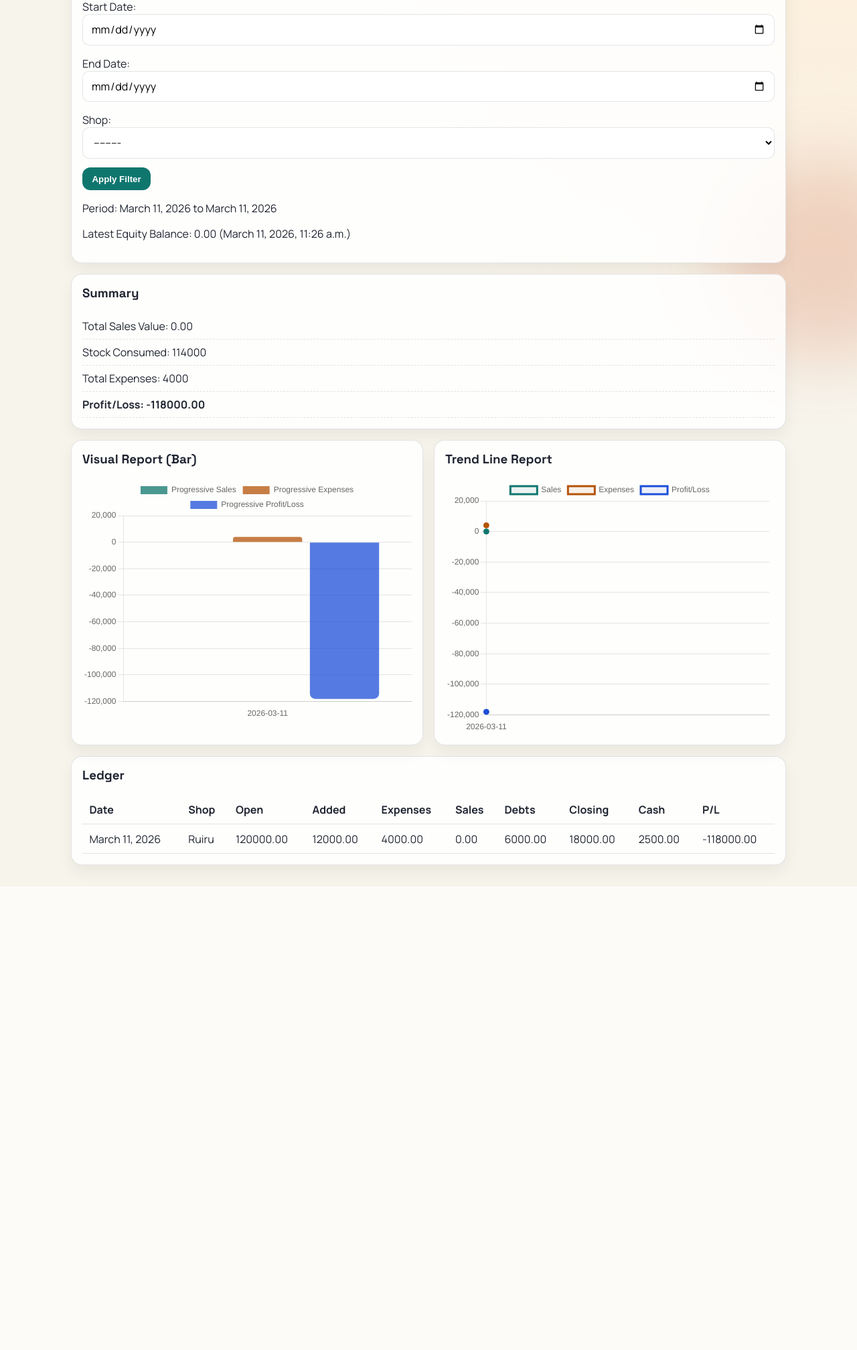
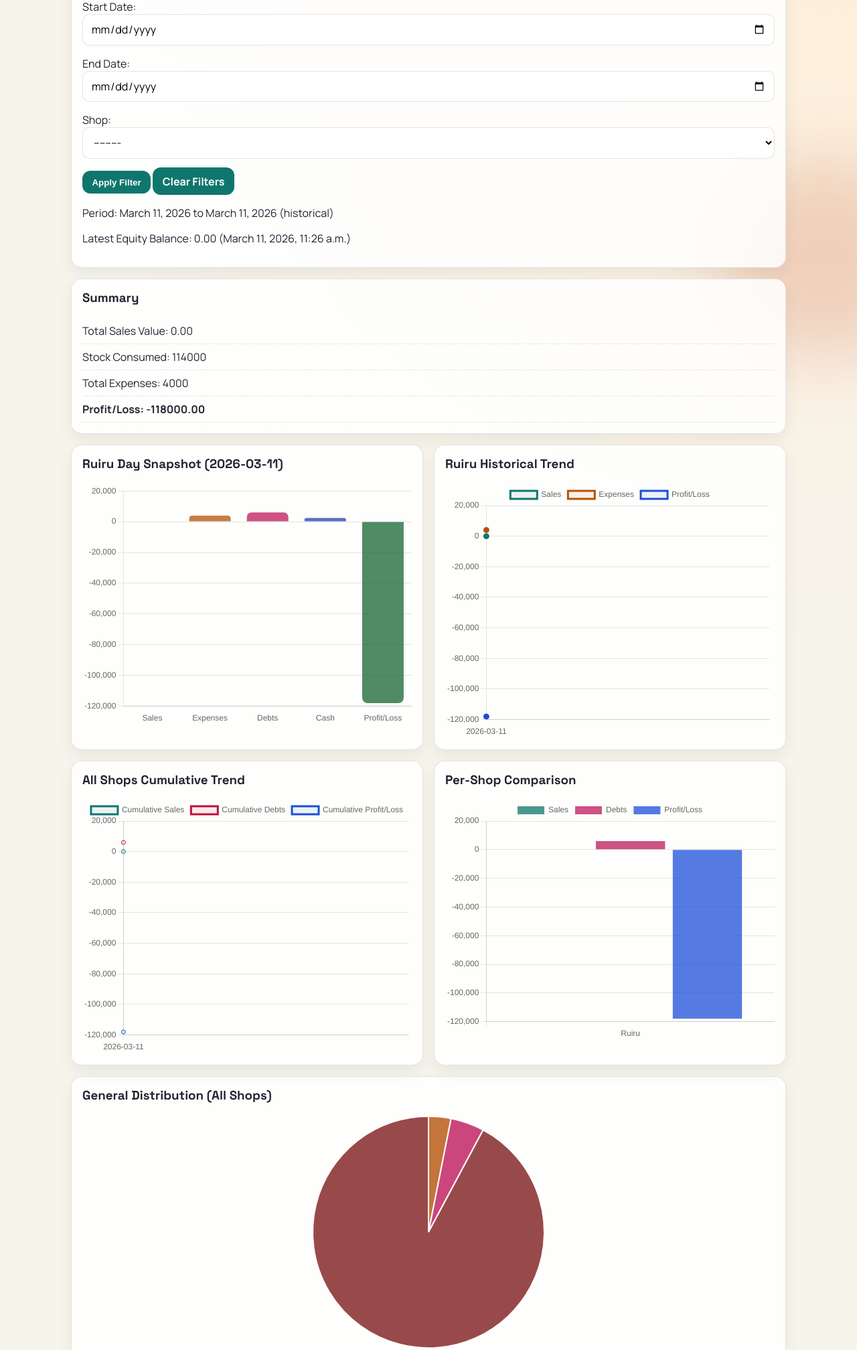
Before and after one commit to wakoTheDev/serensa, a Django app: page /reports/ in a window 1280 px wide. Shown: the part 343-2359 px from the top of the page at 67% size. Before the commit the page ends 1663 px from the top, so only its background shows below. Run offline with Django 5.2, Linux system fonts and the light colour scheme; the visitor is signed in with stand-in values (Sample User, id 1); data comes from the database, SQL or seed files in the repository.

Commit message:
updating the chart and reports

```diff
--- a/sensa/templates/sensa/report_view.html
+++ b/sensa/templates/sensa/report_view.html
@@ -22,8 +22,9 @@
     <form method="get" class="form-inline">
         {{ form.as_p }}
         <button class="btn" type="submit">Apply Filter</button>
+        <a class="btn" href="{% url 'report_view' %}">Clear Filters</a>
     </form>
-    <p>Period: {{ start }} to {{ end }}</p>
+    <p>Period: {{ start }} to {{ end }} ({{ filter_mode }})</p>
     {% if balance %}
     <p class="muted">Latest Equity Balance: {{ balance.balance }} ({{ balance.fetched_at }})</p>
     {% endif %}
@@ -41,17 +42,39 @@
 
 <section class="grid two report-chart-grid">
     <article class="panel chart-panel">
-        <h3>Visual Report (Bar)</h3>
+        <h3>{{ shop_bar_title }}</h3>
         <div class="chart-wrap">
             <canvas id="reportChart"></canvas>
         </div>
     </article>
     <article class="panel chart-panel">
-        <h3>Trend Line Report</h3>
+        <h3>{{ shop_chart_title }}</h3>
         <div class="chart-wrap trend-wrap">
             <canvas id="trendChart"></canvas>
         </div>
     </article>
+</section>
+
+<section class="grid two report-chart-grid">
+    <article class="panel chart-panel">
+        <h3>All Shops Cumulative Trend</h3>
+        <div class="chart-wrap trend-wrap">
+            <canvas id="generalCumulativeChart"></canvas>
+        </div>
+    </article>
+    <article class="panel chart-panel">
+        <h3>Per-Shop Comparison</h3>
+        <div class="chart-wrap">
+            <canvas id="shopComparisonChart"></canvas>
+        </div>
+    </article>
+</section>
+
+<section class="panel chart-panel">
+    <h3>General Distribution (All Shops)</h3>
+    <div class="chart-wrap trend-wrap">
+        <canvas id="generalPieChart"></canvas>
+    </div>
 </section>
 
 <section class="panel">
--- a/sensa/views.py
+++ b/sensa/views.py
@@ -279,7 +279,7 @@ def _build_report_dataset(query_data):
     entries = DailyEntry.objects.select_related("shop", "submitted_by")
 
     today = timezone.localdate()
-    if form.is_valid():
+    if form.is_bound and form.is_valid():
         period = form.cleaned_data.get("period") or "daily"
         selected_date = form.cleaned_data.get("date") or today
         start_date = form.cleaned_data.get("start_date")
@@ -288,18 +288,41 @@ def _build_report_dataset(query_data):
         if start_date or end_date:
             start = start_date or end_date
             end = end_date or start_date
+            filter_mode = "date_range"
         else:
             start, end = _date_range(period, selected_date)
+            filter_mode = "period"
         selected_shop = form.cleaned_data.get("shop")
     else:
-        period = "daily"
+        period = "historical"
         selected_date = today
-        start = end = today
+        start = entries.order_by("entry_date").values_list("entry_date", flat=True).first() or today
+        end = today
         selected_shop = None
+        filter_mode = "historical"
 
-    entries = entries.filter(entry_date__range=(start, end))
+    entries = entries.filter(entry_date__range=(start, end)).order_by("entry_date", "shop__name")
     if selected_shop:
         entries = entries.filter(shop=selected_shop)
+
+    shops_in_scope = Shop.objects.filter(active=True)
+    if selected_shop:
+        chart_shop = selected_shop
+    else:
+        chart_shop = (
+            shops_in_scope.filter(entries__entry_date__range=(start, end))
+            .distinct()
+            .order_by("name")
+            .first()
+        )
+
+    if chart_shop:
+        shop_entries = DailyEntry.objects.filter(
+            shop=chart_shop,
+            entry_date__range=(start, end),
+        ).order_by("entry_date")
+    else:
+        shop_entries = DailyEntry.objects.none()
 
     totals = entries.aggregate(
         opening_stock=Sum("opening_stock"),
@@ -319,53 +342,159 @@ def _build_report_dataset(query_data):
 
     stock_consumed = opening + added - closing
     profit_or_loss = total_sales - stock_consumed - expenses
+    net_profit = profit_or_loss if profit_or_loss > Decimal("0.00") else Decimal("0.00")
+    net_loss = abs(profit_or_loss) if profit_or_loss < Decimal("0.00") else Decimal("0.00")
 
-    daily_points = OrderedDict()
+    # Shop-specific historical trend (progressive/cumulative).
+    shop_daily_points = OrderedDict()
     cursor = start
     while cursor <= end:
-        daily_points[cursor.isoformat()] = {
+        shop_daily_points[cursor.isoformat()] = {
             "sales": Decimal("0.00"),
             "expenses": Decimal("0.00"),
+            "debts": Decimal("0.00"),
             "profit": Decimal("0.00"),
         }
         cursor += timedelta(days=1)
 
-    for entry in entries.order_by("entry_date"):
+    for entry in shop_entries:
         key = entry.entry_date.isoformat()
-        if key not in daily_points:
-            daily_points[key] = {
+        if key not in shop_daily_points:
+            shop_daily_points[key] = {
                 "sales": Decimal("0.00"),
                 "expenses": Decimal("0.00"),
+                "debts": Decimal("0.00"),
                 "profit": Decimal("0.00"),
             }
-        daily_points[key]["sales"] += entry.sales_value or Decimal("0.00")
-        daily_points[key]["expenses"] += entry.expenses or Decimal("0.00")
-        daily_points[key]["profit"] += entry.profit_or_loss or Decimal("0.00")
+        shop_daily_points[key]["sales"] += entry.sales_value or Decimal("0.00")
+        shop_daily_points[key]["expenses"] += entry.expenses or Decimal("0.00")
+        shop_daily_points[key]["debts"] += entry.debts or Decimal("0.00")
+        shop_daily_points[key]["profit"] += entry.profit_or_loss or Decimal("0.00")
 
-    progressive_sales = []
-    progressive_expenses = []
-    progressive_profit = []
+    progressive_shop_sales = []
+    progressive_shop_expenses = []
+    progressive_shop_profit = []
     running_sales = Decimal("0.00")
     running_expenses = Decimal("0.00")
     running_profit = Decimal("0.00")
 
-    for point in daily_points.values():
+    for point in shop_daily_points.values():
         running_sales += point["sales"]
         running_expenses += point["expenses"]
         running_profit += point["profit"]
-        progressive_sales.append(float(running_sales))
-        progressive_expenses.append(float(running_expenses))
-        progressive_profit.append(float(running_profit))
+        progressive_shop_sales.append(float(running_sales))
+        progressive_shop_expenses.append(float(running_expenses))
+        progressive_shop_profit.append(float(running_profit))
+
+    # Shop-specific same-day bar snapshot.
+    bar_date = selected_date if filter_mode == "period" else end
+    if filter_mode == "historical":
+        bar_date = today
+
+    shop_day_entries = DailyEntry.objects.none()
+    if chart_shop:
+        shop_day_entries = DailyEntry.objects.filter(shop=chart_shop, entry_date=bar_date)
+
+    day_sales = Decimal("0.00")
+    day_expenses = Decimal("0.00")
+    day_debts = Decimal("0.00")
+    day_cash = Decimal("0.00")
+    day_profit = Decimal("0.00")
+
+    for entry in shop_day_entries:
+        day_sales += entry.sales_value or Decimal("0.00")
+        day_expenses += entry.expenses or Decimal("0.00")
+        day_debts += entry.debts or Decimal("0.00")
+        day_cash += entry.cash_received or Decimal("0.00")
+        day_profit += entry.profit_or_loss or Decimal("0.00")
+
+    # All-shops cumulative trend across selected range.
+    all_daily_points = OrderedDict()
+    cursor = start
+    while cursor <= end:
+        all_daily_points[cursor.isoformat()] = {
+            "sales": Decimal("0.00"),
+            "expenses": Decimal("0.00"),
+            "debts": Decimal("0.00"),
+            "profit": Decimal("0.00"),
+        }
+        cursor += timedelta(days=1)
+
+    for entry in entries:
+        key = entry.entry_date.isoformat()
+        all_daily_points[key]["sales"] += entry.sales_value or Decimal("0.00")
+        all_daily_points[key]["expenses"] += entry.expenses or Decimal("0.00")
+        all_daily_points[key]["debts"] += entry.debts or Decimal("0.00")
+        all_daily_points[key]["profit"] += entry.profit_or_loss or Decimal("0.00")
+
+    cumulative_sales = []
+    cumulative_expenses = []
+    cumulative_debts = []
+    cumulative_profit = []
+    running_sales_all = Decimal("0.00")
+    running_expenses_all = Decimal("0.00")
+    running_debts_all = Decimal("0.00")
+    running_profit_all = Decimal("0.00")
+
+    for point in all_daily_points.values():
+        running_sales_all += point["sales"]
+        running_expenses_all += point["expenses"]
+        running_debts_all += point["debts"]
+        running_profit_all += point["profit"]
+        cumulative_sales.append(float(running_sales_all))
+        cumulative_expenses.append(float(running_expenses_all))
+        cumulative_debts.append(float(running_debts_all))
+        cumulative_profit.append(float(running_profit_all))
+
+    # Per-shop comparison across selected range.
+    shop_compare = OrderedDict()
+    for entry in entries:
+        key = entry.shop.name
+        if key not in shop_compare:
+            shop_compare[key] = {
+                "sales": Decimal("0.00"),
+                "expenses": Decimal("0.00"),
+                "debts": Decimal("0.00"),
+                "profit": Decimal("0.00"),
+            }
+        shop_compare[key]["sales"] += entry.sales_value or Decimal("0.00")
+        shop_compare[key]["expenses"] += entry.expenses or Decimal("0.00")
+        shop_compare[key]["debts"] += entry.debts or Decimal("0.00")
+        shop_compare[key]["profit"] += entry.profit_or_loss or Decimal("0.00")
 
     chart_payload = {
-        "barLabels": list(daily_points.keys()),
-        "barSales": progressive_sales,
-        "barExpenses": progressive_expenses,
-        "barProfit": progressive_profit,
-        "trendLabels": list(daily_points.keys()),
-        "trendSales": progressive_sales,
-        "trendExpenses": progressive_expenses,
-        "trendProfit": progressive_profit,
+        "shopName": chart_shop.name if chart_shop else "No Shop",
+        "shopBarDate": str(bar_date),
+        "shopBarLabels": ["Sales", "Expenses", "Debts", "Cash", "Profit/Loss"],
+        "shopBarValues": [
+            float(day_sales),
+            float(day_expenses),
+            float(day_debts),
+            float(day_cash),
+            float(day_profit),
+        ],
+        "trendLabels": list(shop_daily_points.keys()),
+        "trendSales": progressive_shop_sales,
+        "trendExpenses": progressive_shop_expenses,
+        "trendProfit": progressive_shop_profit,
+        "allCumulativeLabels": list(all_daily_points.keys()),
+        "allCumulativeSales": cumulative_sales,
+        "allCumulativeExpenses": cumulative_expenses,
+        "allCumulativeDebts": cumulative_debts,
+        "allCumulativeProfit": cumulative_profit,
+        "shopCompareLabels": list(shop_compare.keys()),
+        "shopCompareSales": [float(v["sales"]) for v in shop_compare.values()],
+        "shopCompareExpenses": [float(v["expenses"]) for v in shop_compare.values()],
+        "shopCompareDebts": [float(v["debts"]) for v in shop_compare.values()],
+        "shopCompareProfit": [float(v["profit"]) for v in shop_compare.values()],
+        "generalPieLabels": ["Sales", "Expenses", "Debts", "Net Profit", "Net Loss"],
+        "generalPieValues": [
+            float(total_sales),
+            float(expenses),
+            float(totals["debts"] or Decimal("0.00")),
+            float(net_profit),
+            float(net_loss),
+        ],
     }
 
     return {
@@ -375,6 +504,9 @@ def _build_report_dataset(query_data):
         "end": end,
         "period": period,
         "selected_date": selected_date,
+        "filter_mode": filter_mode,
+        "shop_chart_title": f"{chart_payload['shopName']} Historical Trend",
+        "shop_bar_title": f"{chart_payload['shopName']} Day Snapshot ({chart_payload['shopBarDate']})",
         "totals": totals,
         "stock_consumed": stock_consumed,
         "total_sales": total_sales,
--- a/static/js/charts.js
+++ b/static/js/charts.js
@@ -2,6 +2,9 @@
   const payloadEl = document.getElementById("chart-data");
   const chartEl = document.getElementById("reportChart");
   const trendEl = document.getElementById("trendChart");
+  const generalCumulativeEl = document.getElementById("generalCumulativeChart");
+  const shopComparisonEl = document.getElementById("shopComparisonChart");
+  const generalPieEl = document.getElementById("generalPieChart");
 
   if (!payloadEl || typeof Chart === "undefined") {
     return;
@@ -13,25 +16,19 @@
     new Chart(chartEl, {
       type: "bar",
       data: {
-        labels: data.barLabels || data.trendLabels || [],
+        labels: data.shopBarLabels || [],
         datasets: [
           {
-            label: "Progressive Sales",
-            data: data.barSales || [],
+            label: `${data.shopName || "Shop"} (${data.shopBarDate || "Today"})`,
+            data: data.shopBarValues || [],
             borderRadius: 8,
-            backgroundColor: "rgba(15, 118, 110, 0.75)",
-          },
-          {
-            label: "Progressive Expenses",
-            data: data.barExpenses || [],
-            borderRadius: 8,
-            backgroundColor: "rgba(180, 83, 9, 0.75)",
-          },
-          {
-            label: "Progressive Profit/Loss",
-            data: data.barProfit || [],
-            borderRadius: 8,
-            backgroundColor: "rgba(29, 78, 216, 0.75)",
+            backgroundColor: [
+              "rgba(15, 118, 110, 0.75)",
+              "rgba(180, 83, 9, 0.75)",
+              "rgba(190, 24, 93, 0.75)",
+              "rgba(30, 64, 175, 0.75)",
+              "rgba(22, 101, 52, 0.75)",
+            ],
           },
         ],
       },
@@ -44,7 +41,7 @@
         },
         plugins: {
           legend: {
-            display: true,
+            display: false,
           },
           tooltip: {
             callbacks: {
@@ -161,4 +158,114 @@
       },
     });
   }
+
+  if (generalCumulativeEl) {
+    new Chart(generalCumulativeEl, {
+      type: "line",
+      data: {
+        labels: data.allCumulativeLabels || [],
+        datasets: [
+          {
+            label: "Cumulative Sales",
+            data: data.allCumulativeSales || [],
+            borderColor: "#0f766e",
+            backgroundColor: "rgba(15, 118, 110, 0.08)",
+            tension: 0.4,
+            fill: true,
+          },
+          {
+            label: "Cumulative Debts",
+            data: data.allCumulativeDebts || [],
+            borderColor: "#be123c",
+            backgroundColor: "rgba(190, 18, 60, 0.08)",
+            tension: 0.4,
+            fill: true,
+          },
+          {
+            label: "Cumulative Profit/Loss",
+            data: data.allCumulativeProfit || [],
+            borderColor: "#1d4ed8",
+            backgroundColor: "rgba(29, 78, 216, 0.08)",
+            tension: 0.4,
+            fill: true,
+          },
+        ],
+      },
+      options: {
+        responsive: true,
+        maintainAspectRatio: false,
+        interaction: {
+          mode: "index",
+          intersect: false,
+        },
+        plugins: {
+          legend: { display: true },
+        },
+      },
+    });
+  }
+
+  if (shopComparisonEl) {
+    new Chart(shopComparisonEl, {
+      type: "bar",
+      data: {
+        labels: data.shopCompareLabels || [],
+        datasets: [
+          {
+            label: "Sales",
+            data: data.shopCompareSales || [],
+            backgroundColor: "rgba(15, 118, 110, 0.75)",
+          },
+          {
+            label: "Debts",
+            data: data.shopCompareDebts || [],
+            backgroundColor: "rgba(190, 24, 93, 0.75)",
+          },
+          {
+            label: "Profit/Loss",
+            data: data.shopCompareProfit || [],
+            backgroundColor: "rgba(29, 78, 216, 0.75)",
+          },
+        ],
+      },
+      options: {
+        responsive: true,
+        maintainAspectRatio: false,
+        interaction: {
+          mode: "index",
+          intersect: false,
+        },
+      },
+    });
+  }
+
+  if (generalPieEl) {
+    new Chart(generalPieEl, {
+      type: "pie",
+      data: {
+        labels: data.generalPieLabels || [],
+        datasets: [
+          {
+            data: data.generalPieValues || [],
+            backgroundColor: [
+              "rgba(15, 118, 110, 0.8)",
+              "rgba(180, 83, 9, 0.8)",
+              "rgba(190, 24, 93, 0.8)",
+              "rgba(29, 78, 216, 0.8)",
+              "rgba(127, 29, 29, 0.8)",
+            ],
+          },
+        ],
+      },
+      options: {
+        responsive: true,
+        maintainAspectRatio: false,
+        plugins: {
+          legend: {
+            position: "bottom",
+          },
+        },
+      },
+    });
+  }
 })();
```
